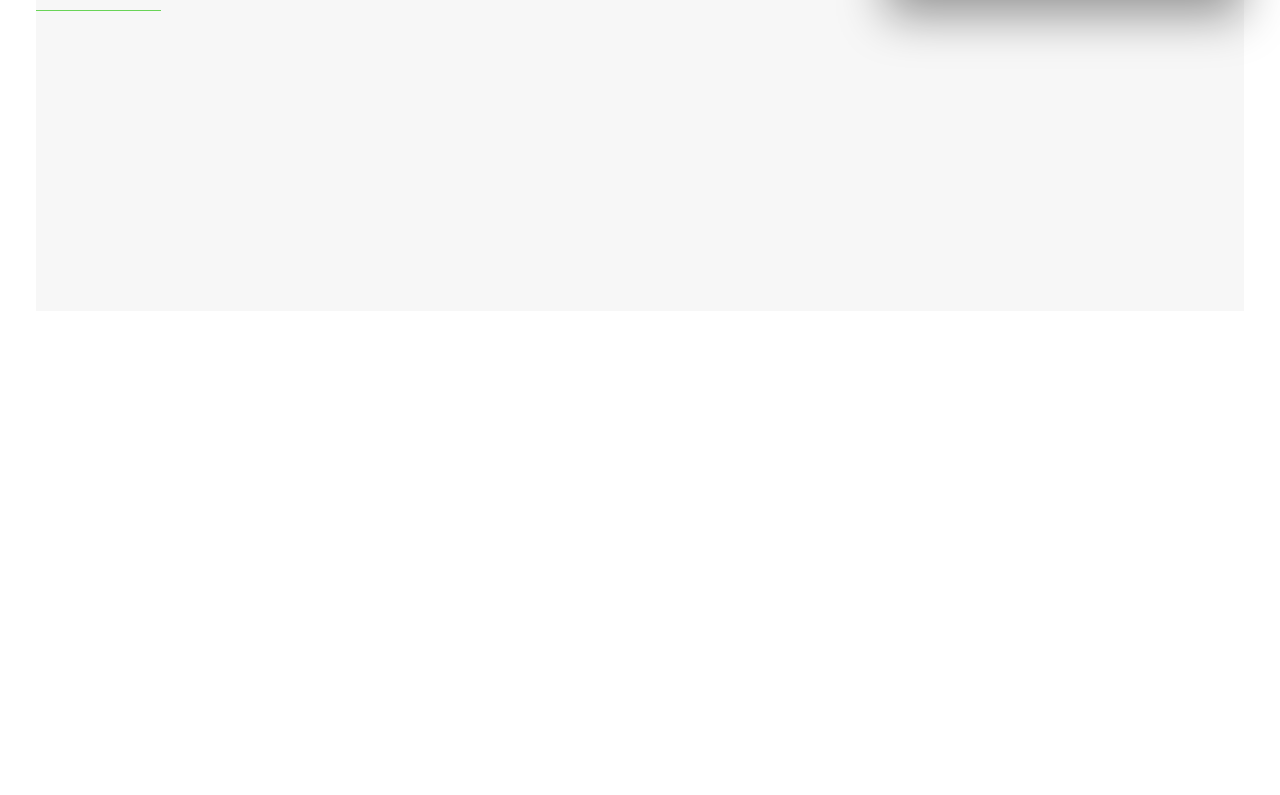
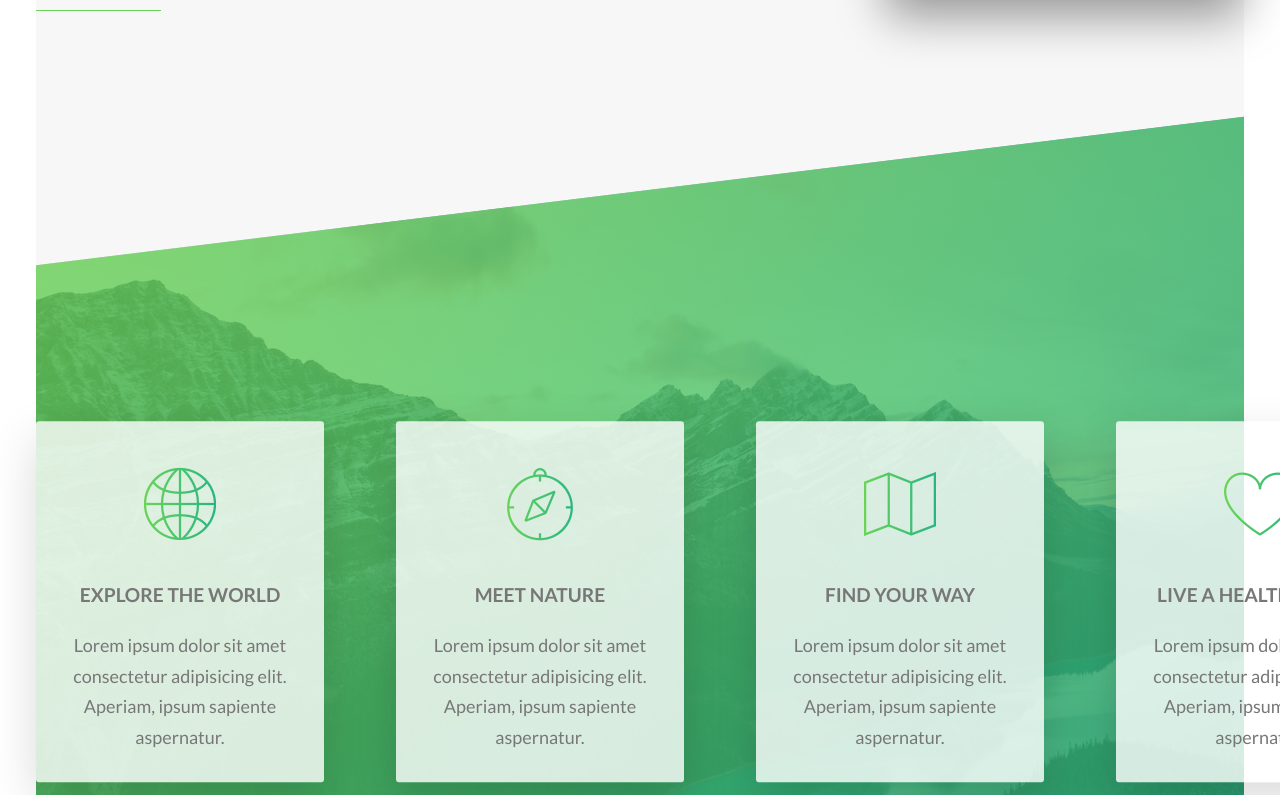
Before and after one commit to Agusdeluca96/adl-tours, a Vue app: page / in a window 1280 px wide. Shown: the part 1505-2300 px from the top of the page. Before the commit the page ends 1852 px from the top, so only its background shows below. Built offline with nearby package versions, Linux system fonts and the light colour scheme.

Commit message:
Added features section and respective styles

```diff
--- a/src/assets/css/main.css
+++ b/src/assets/css/main.css
@@ -323,6 +323,33 @@ body {
           transform: translateY(0px);
 }
 
+.feature-box {
+  background-color: rgba(255, 255, 255, 0.8);
+  font-size: 1.5rem;
+  padding: 2.5rem;
+  text-align: center;
+  border-radius: 3px;
+  -webkit-box-shadow: 0 1.5rem 4rem rgba(0, 0, 0, 0.15);
+          box-shadow: 0 1.5rem 4rem rgba(0, 0, 0, 0.15);
+  -webkit-transition: all .2s;
+  transition: all .2s;
+}
+
+.feature-box__icon {
+  font-size: 6rem;
+  margin-bottom: .5rem;
+  display: inline-block;
+  background-image: -webkit-gradient(linear, left top, right top, from(#69d457), to(#28b485));
+  background-image: linear-gradient(to right, #69d457, #28b485);
+  -webkit-background-clip: text;
+  color: transparent;
+}
+
+.feature-box:hover {
+  -webkit-transform: translateY(-1.5rem) scale(1.03);
+          transform: translateY(-1.5rem) scale(1.03);
+}
+
 .composition {
   position: relative;
 }
@@ -449,4 +476,19 @@ body {
   padding: 25rem 0;
   margin-top: -20vh;
 }
+
+.section-features {
+  padding: 20rem 0;
+  background-image: -webkit-gradient(linear, left top, right bottom, from(rgba(105, 212, 87, 0.8)), to(rgba(40, 180, 133, 0.8))), url("~@/assets/images/nat-4.jpg");
+  background-image: linear-gradient(to right bottom, rgba(105, 212, 87, 0.8), rgba(40, 180, 133, 0.8)), url("~@/assets/images/nat-4.jpg");
+  background-size: cover;
+  -webkit-transform: skewY(-7deg);
+          transform: skewY(-7deg);
+  margin-top: -10rem;
+}
+
+.section-features > * {
+  -webkit-transform: skewY(7deg);
+          transform: skewY(7deg);
+}
 /*# sourceMappingURL=main.css.map */
--- /dev/null
+++ b/src/assets/scss/components/_feature-box.scss
@@ -0,0 +1,22 @@
+.feature-box {
+  background-color: rgba($color-white, .8);
+  font-size: 1.5rem;
+  padding: 2.5rem;
+  text-align: center;
+  border-radius: 3px;
+  box-shadow: 0 1.5rem 4rem rgba($color-black, .15);
+  transition: all .2s;
+
+  &__icon {
+    font-size: 6rem;
+    margin-bottom: .5rem;
+    display: inline-block;
+    background-image: linear-gradient(to right, $color-primary, $color-primary-dark);
+    -webkit-background-clip: text;
+    color: transparent;
+  }
+
+  &:hover {
+    transform: translateY(-1.5rem) scale(1.03);
+  }
+}
--- a/src/assets/scss/main.scss
+++ b/src/assets/scss/main.scss
@@ -8,6 +8,7 @@
 @import "base/utilities";
 
 @import "components/button";
+@import "components/feature-box";
 @import "components/composition";
 
 @import "layout/header";
--- a/src/assets/scss/pages/_home.scss
+++ b/src/assets/scss/pages/_home.scss
@@ -3,3 +3,23 @@
   padding: 25rem 0;
   margin-top: -20vh;
 }
+
+.section-features {
+  padding: 20rem 0;
+  background-image: linear-gradient(
+      to right bottom,
+      rgba($color-primary, 0.8),
+      rgba($color-primary-dark, 0.8)
+    ),
+    url("~@/assets/images/nat-4.jpg");
+  background-size: cover;
+
+  transform: skewY(-7deg);
+  margin-top: -10rem;
+
+  // Direct child styling: Nos permite darle estilo a todos los hijos (por el *) de la clase
+  & > * {
+    transform: skewY(7deg);
+
+  }
+}
--- /dev/null
+++ b/src/components/FeatureBox.vue
@@ -0,0 +1,28 @@
+<template>
+  <div class="feature-box">
+    <i class="feature-box__icon" :class="feature.icon"></i>
+    <ParagraphTitled
+      :title="feature.title"
+      titleClass="uppercase"
+      paragraph="Lorem ipsum dolor sit amet consectetur adipisicing elit. Aperiam, ipsum sapiente aspernatur."
+    />
+  </div>
+</template>
+
+<script lang="ts">
+import Vue from "vue";
+
+import ParagraphTitled from "@/components/ParagraphTitled.vue";
+
+export default Vue.extend({
+  name: "FeatureBox",
+
+  components: {
+    ParagraphTitled
+  },
+
+  props: {
+    feature: Object
+  }
+});
+</script>
--- a/src/views/Home.vue
+++ b/src/views/Home.vue
@@ -38,12 +38,21 @@
         </div>
       </div>
     </section>
+
+    <section class="section-features">
+      <div class="row">
+        <div class="col-1-of-4" v-for="feature in features" :key="`feature-${feature.id}`">
+          <FeatureBox :feature="feature" />
+        </div>
+      </div>
+    </section>
   </div>
 </template>
 
 <script>
-import { ABOUT_IMAGES } from "@/_factories";
+import { FEATURES, ABOUT_IMAGES } from "@/_factories";
 
+import FeatureBox from "@/components/FeatureBox.vue";
 import Composition from "@/components/Composition.vue";
 import SectionHeading from "@/components/SectionHeading.vue";
 import ParagraphTitled from "@/components/ParagraphTitled.vue";
@@ -52,6 +61,7 @@ export default {
   name: "home",
 
   components: {
+    FeatureBox,
     Composition,
     SectionHeading,
     ParagraphTitled
@@ -59,6 +69,7 @@ export default {
 
   data: () => {
     return {
+      features: FEATURES,
       aboutImages: ABOUT_IMAGES
     };
   }
```
Also changed, not shown: src/assets/css/main.min.css, 2 other files (tests, documents, lock files or other folders).
